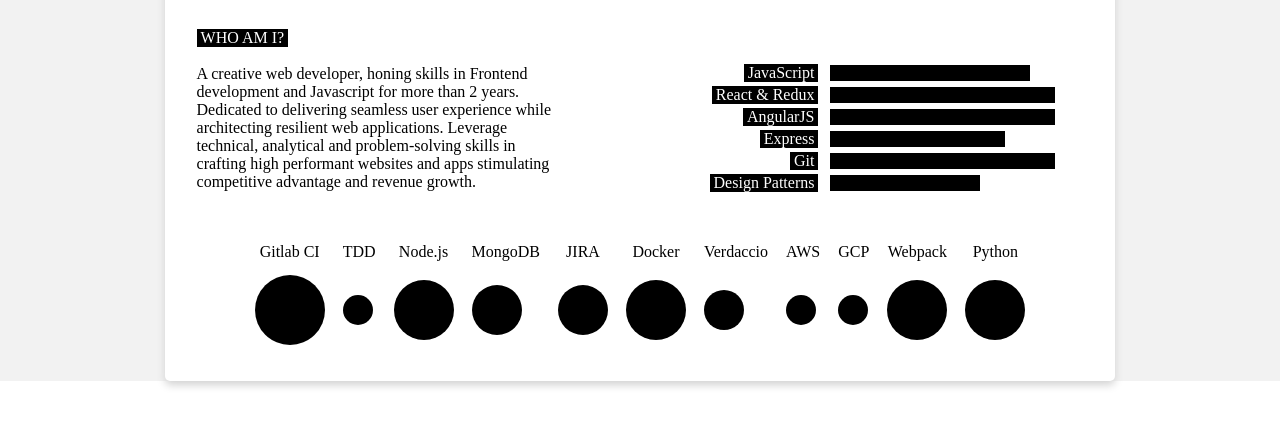
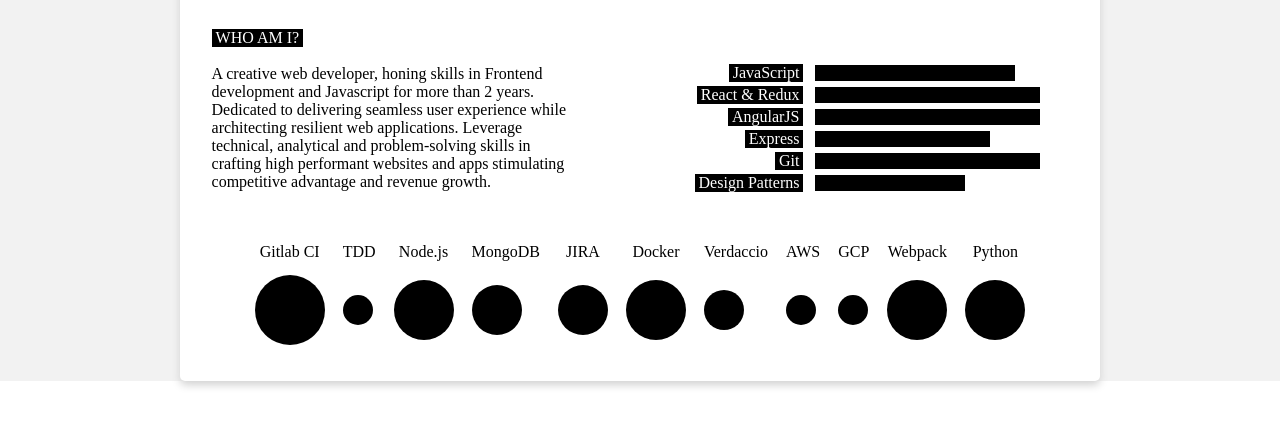
Before and after one commit to nikhil-saxena/nikhil-saxena.github.io, a plain HTML site: page index.html in a window 1280 px wide. Shown: the part 171-598 px from the top of the page. Drawn offline with Linux system fonts and the light colour scheme.

Commit message:
fix: style

```diff
--- a/css/style.css
+++ b/css/style.css
@@ -113,7 +113,7 @@ body {
 .skills {
     display: flex;
     flex-flow: column nowrap;
-    margin: 32px 0 0 150px;
+    margin: 32px 0 0 120px;
 }
 
 .skill {
```
